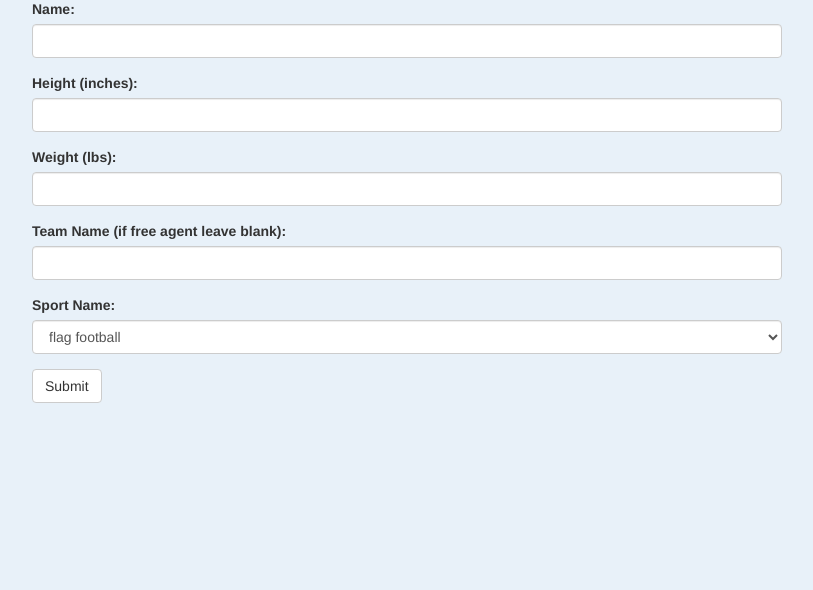
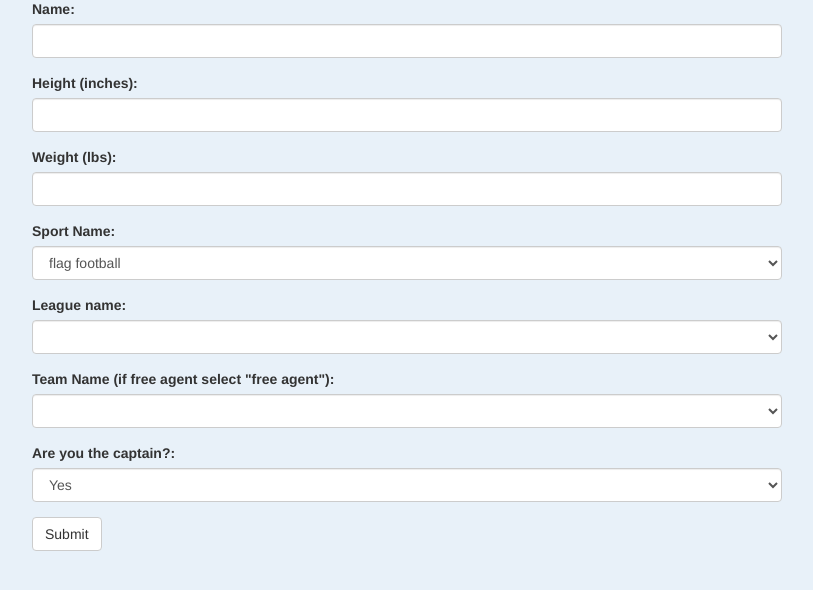
Before and after one commit to tnodolf/CSE111Project, a Flask app: page /player in a window 1280 px wide. Shown: the part 120-710 px from the top of the page, without its empty margins (38-851 px from the left). Run offline with Flask 2, Linux system fonts and the light colour scheme; data comes from the database, SQL or seed files in the repository; both versions use the stored data as it was after the commit; lists and menus that the app fills with data are empty; some libraries are stand-ins or nearby versions.

Commit message:
bunch of quality changes, too much to put in one message

```diff
--- a/main.py
+++ b/main.py
@@ -32,8 +32,10 @@ def player():
         name = StringField('Name:', validators=[DataRequired()])
         height = DecimalField('Height (inches):', validators=[DataRequired()])
         weight = DecimalField('Weight (lbs):', validators=[DataRequired()])
-        team = StringField('Team Name (if free agent leave blank):')
-        sport = SelectField('Sport Name:', choices=sportsNames)
+        sportName = SelectField('Sport Name:', choices=sportsNames)
+        leagueName = SelectField('League name:', choices=[], validate_choice=False)
+        teamName = SelectField('Team Name (if free agent select "free agent"):' , choices=[], validate_choice=False)
+        isCaptain = SelectField('Are you the captain?:', choices= ["Yes", "No"])
         submit = SubmitField('Submit')
     # you must tell the variable 'form' what you named the class, above
     # 'form' is the variable name used in this template: index.html
@@ -47,7 +49,7 @@ def player():
     message = ""
     if form.validate_on_submit():
 
-        pre_check = '''SELECT count(*) from player where p_name = "{}" and p_sport = "{}" '''.format(form.name.data, form.sport.data)
+        pre_check = '''SELECT count(*) from player where p_name = "{}" and p_sport = "{}" '''.format(form.name.data, form.sportName.data)
         result = conn.execute(pre_check)
         val = 0
 
@@ -55,11 +57,17 @@ def player():
             val = row[0]
 
         if (val != 0):
-            error_message = "You've already registered for {}!".format(form.sport.data)
+            error_message = "You've already registered for {}!".format(form.SportName.data)
             return render_template('player.html', form=form, message=error_message)
 
+        isCaptain = 0
+
+        if form.isCaptain.data == "Yes":
+            isCaptain = 1
+
+
         query = '''INSERT INTO Player VALUES
-        ('{}', {}, {}, '{}', 0, '{}')'''.format(form.name.data, form.height.data, form.weight.data, form.team.data, form.sport.data)
+        ('{}', {}, {}, '{}', {}, '{}')'''.format(form.name.data, form.height.data, form.weight.data, form.teamName.data, isCaptain ,form.sportName.data)
         cursor.execute(query)
         conn.commit()
         print("inserted player: {} into db".format(form.name.data))
@@ -285,6 +293,8 @@ def team():
     return render_template('team.html', form=team, message=message)
 
 
+
+#BACKEND ENDPOINTS ACCESSED VIA REQS ONLY
 @app.route('/get-league/<sport>')
 def get_league(sport):
     sport = sport.replace('%20', ' ')
@@ -298,6 +308,29 @@ def get_league(sport):
         leagueNames.append(leagueObj)
 
     return jsonify({'league_names' : leagueNames})
+
+@app.route('/get-team/<league>')
+def get_teams(league):
+    league = league.replace('%20', ' ')
+    conn = sqlite3.connect(database)
+
+    query = '''select l_leaguekey from league where l_name="{}" '''.format(league)
+    result = conn.execute(query)
+    leagueKey = None
+    for row in result:
+        leagueKey = row[0]
+
+    query = '''select t_name from team where t_leaguekey = {}'''.format(leagueKey)
+    result = conn.execute(query)
+    teamNames = []
+    for row in result:
+        teamObj = {}
+        teamObj['name'] = row[0]
+        teamNames.append(teamObj)
+
+    teamNames.append({'name':'Free Agent'})
+
+    return jsonify({'team_names' : teamNames})
 
 
 
--- a/templates/player.html
+++ b/templates/player.html
@@ -32,4 +32,48 @@ Player Registration
   </div>
 </div>
 
+<script>
+    let sport_select = document.getElementById('sportName');
+    let league_select = document.getElementById('leagueName');
+
+    sport_select.onchange = function() {
+        console.log(league_select.options)
+        sport  = sport_select.value;
+        fetch('/get-league/' + sport).then(function(response){
+
+            response.json().then(function(data) {
+                let optionHtml = '';
+
+                for (let league of data.league_names){
+                    console.log(league.name);
+                    optionHtml += '<option value="' + league.name + '">' + league.name + '</option>';
+                }
+
+                league_select.innerHTML = optionHtml;
+            });
+        });
+    }
+</script>
+
+<script>
+    let team_select = document.getElementById('teamName');
+
+    league_select.onchange = function() {
+        league  = league_select.value;
+        fetch('/get-team/' + league).then(function(response){
+
+            response.json().then(function(data) {
+                let optionHtml = '';
+
+                for (let team of data.team_names){
+                    console.log(team.name);
+                    optionHtml += '<option value="' + team.name + '">' + team.name + '</option>';
+                }
+
+                team_select.innerHTML = optionHtml;
+            });
+        });
+    }
+</script>
+
 {% endblock %}
```
Also changed, not shown: test.db.
